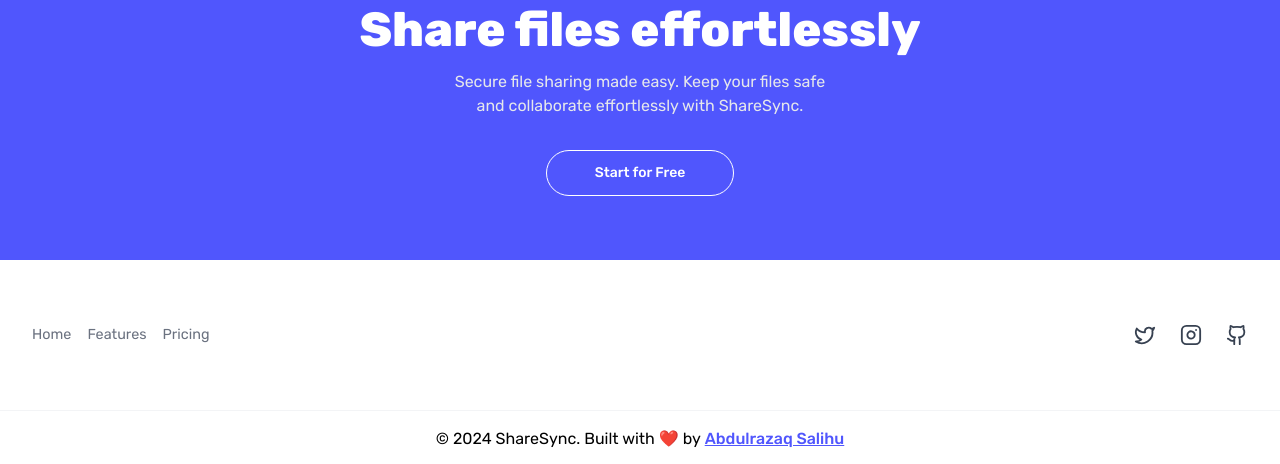
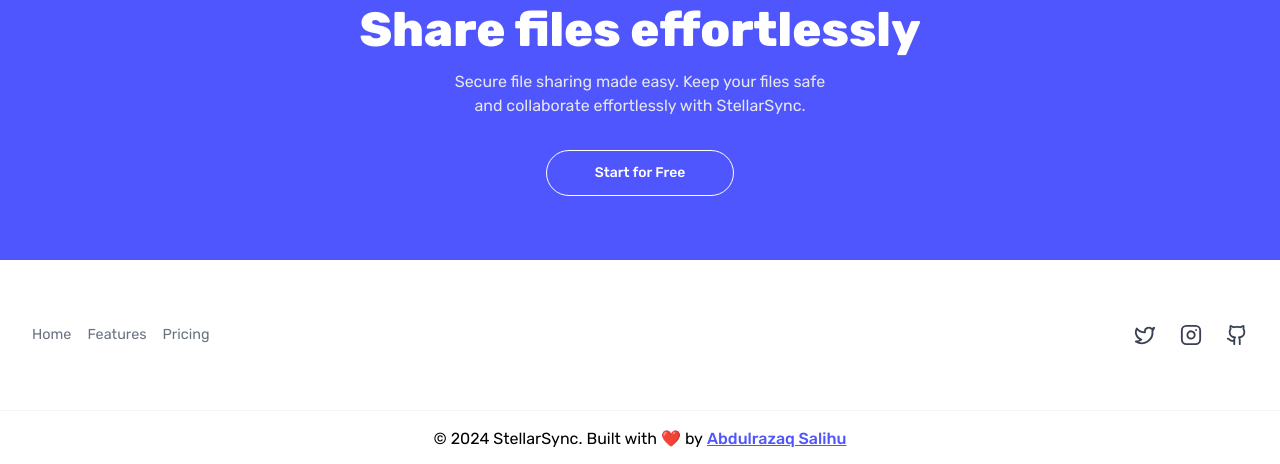
Before and after one commit to abdrzqsalihu/stellar-sync, a Next.js app: page / in a window 1280 px wide. Shown: the part 2502-2966 px from the top of the page. Built offline with nearby package versions, Linux system fonts and the light colour scheme.

Commit message:
typo fixes

```diff
--- a/app/_components/Cta.jsx
+++ b/app/_components/Cta.jsx
@@ -13,7 +13,7 @@ function Cta() {
 
             <p className="mx-auto mt-4 max-w-sm text-gray-200">
               Secure file sharing made easy. Keep your files safe and
-              collaborate effortlessly with ShareSync.
+              collaborate effortlessly with StellarSync.
             </p>
             <Link
               href="/home"
--- a/app/_components/Footer.jsx
+++ b/app/_components/Footer.jsx
@@ -61,7 +61,7 @@ function Footer() {
       </div>
       <div className="py-4 flex flex-col md:flex-row justify-center items-center">
         <p className="text-center text-[1rem]">
-          &copy; {new Date().getFullYear()} ShareSync.
+          &copy; {new Date().getFullYear()} StellarSync.
         </p>
         <div className="mt-1 md:ml-1 md:mt-0 text-[0.9rem] md:text-[1rem]">
           <span className="md:inline-block">Built with ❤️ by </span>
```
